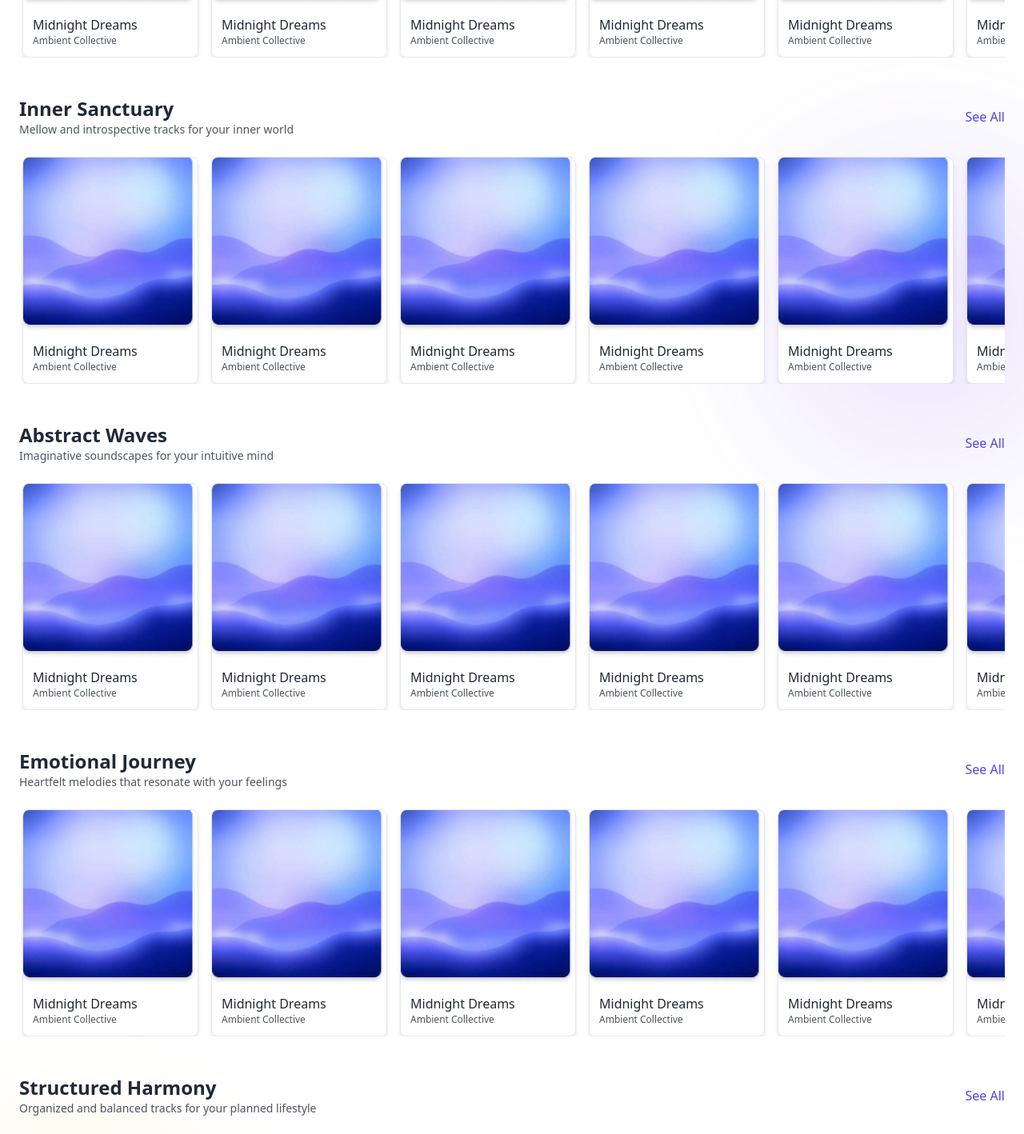
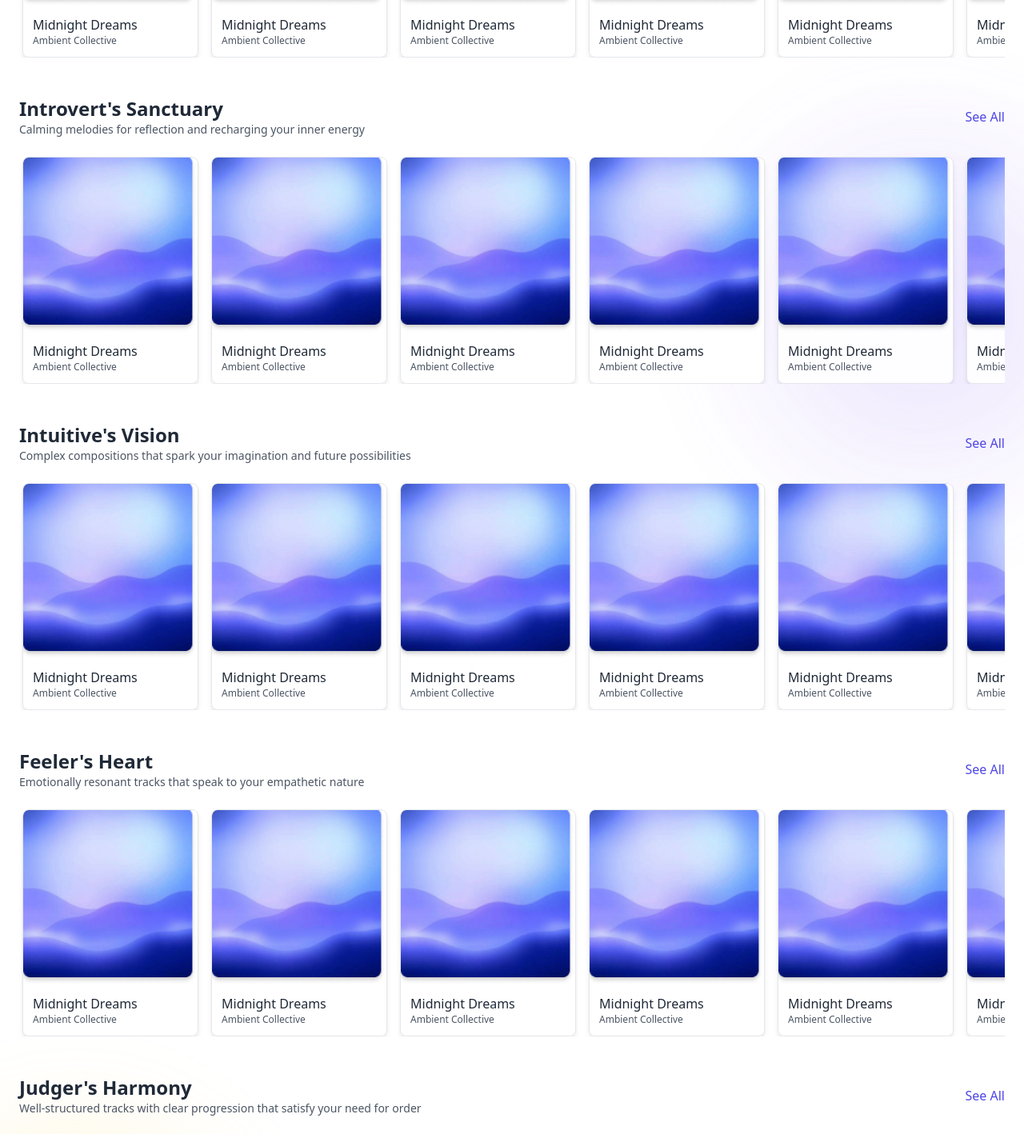
Before and after one commit to Weiasnormal/sona-frontend, a Next.js app: page /Home in a window 1280 px wide. Shown: the part 840-2258 px from the top of the page at 80% size. Built offline with nearby package versions, Linux system fonts and the light colour scheme.

Commit message:
Update section titles and descriptions in HomePage

```diff
--- a/src/app/Home/page.tsx
+++ b/src/app/Home/page.tsx
@@ -320,16 +320,16 @@ export default function HomePage() {
     // Sections based on E/I (Energy)
     if (type.includes('E')) {
       sections.push({
-        title: "Energetic Vibes",
-        description: "Dynamic and upbeat tracks for your extroverted spirit",
+        title: "Extrovert's Energy Boost",
+        description: "High-energy tracks that match your outgoing personality and social energy",
         tracks: getTracksForTrait(allTracks, 'E'),
         gradient: "from-orange-100 to-yellow-50 dark:from-orange-900/20 dark:to-yellow-900/20",
         trait: 'E'
       });
     } else if (type.includes('I')) {
       sections.push({
-        title: "Inner Sanctuary",
-        description: "Mellow and introspective tracks for your inner world",
+        title: "Introvert's Sanctuary",
+        description: "Calming melodies for reflection and recharging your inner energy",
         tracks: getTracksForTrait(allTracks, 'I'),
         gradient: "from-purple-100 to-indigo-50 dark:from-purple-900/20 dark:to-indigo-900/20",
         trait: 'I'
@@ -339,16 +339,16 @@ export default function HomePage() {
     // Sections based on S/N (Information Processing)
     if (type.includes('S')) {
       sections.push({
-        title: "Sensory Rhythms",
-        description: "Grounded melodies that connect with your practical nature",
+        title: "Sensor's Reality",
+        description: "Concrete rhythms and familiar patterns that ground you in the present moment",
         tracks: getTracksForTrait(allTracks, 'S'),
         gradient: "from-green-100 to-emerald-50 dark:from-green-900/20 dark:to-emerald-900/20",
         trait: 'S'
       });
     } else if (type.includes('N')) {
       sections.push({
-        title: "Abstract Waves",
-        description: "Imaginative soundscapes for your intuitive mind",
+        title: "Intuitive's Vision",
+        description: "Complex compositions that spark your imagination and future possibilities",
         tracks: getTracksForTrait(allTracks, 'N'),
         gradient: "from-blue-100 to-purple-50 dark:from-blue-900/20 dark:to-purple-900/20",
         trait: 'N'
@@ -358,16 +358,16 @@ export default function HomePage() {
     // Sections based on T/F (Decision Making)
     if (type.includes('T')) {
       sections.push({
-        title: "Logical Beats",
-        description: "Structured and precise compositions for analytical minds",
+        title: "Thinker's Logic",
+        description: "Structured compositions with intricate patterns that engage your analytical mind",
         tracks: getTracksForTrait(allTracks, 'T'),
         gradient: "from-slate-100 to-gray-50 dark:from-slate-900/20 dark:to-gray-900/20",
         trait: 'T'
       });
     } else if (type.includes('F')) {
       sections.push({
-        title: "Emotional Journey",
-        description: "Heartfelt melodies that resonate with your feelings",
+        title: "Feeler's Heart",
+        description: "Emotionally resonant tracks that speak to your empathetic nature",
         tracks: getTracksForTrait(allTracks, 'F'),
         gradient: "from-pink-100 to-rose-50 dark:from-pink-900/20 dark:to-rose-900/20",
         trait: 'F'
@@ -377,16 +377,16 @@ export default function HomePage() {
     // Sections based on J/P (Lifestyle)
     if (type.includes('J')) {
       sections.push({
-        title: "Structured Harmony",
-        description: "Organized and balanced tracks for your planned lifestyle",
+        title: "Judger's Harmony",
+        description: "Well-structured tracks with clear progression that satisfy your need for order",
         tracks: getTracksForTrait(allTracks, 'J'),
         gradient: "from-teal-100 to-cyan-50 dark:from-teal-900/20 dark:to-cyan-900/20",
         trait: 'J'
       });
     } else if (type.includes('P')) {
       sections.push({
-        title: "Spontaneous Mix",
-        description: "Eclectic and dynamic tracks for your flexible spirit",
+        title: "Perceiver's Flow",
+        description: "Dynamic and unpredictable tracks that match your adaptable nature",
         tracks: getTracksForTrait(allTracks, 'P'),
         gradient: "from-violet-100 to-fuchsia-50 dark:from-violet-900/20 dark:to-fuchsia-900/20",
         trait: 'P'
```
